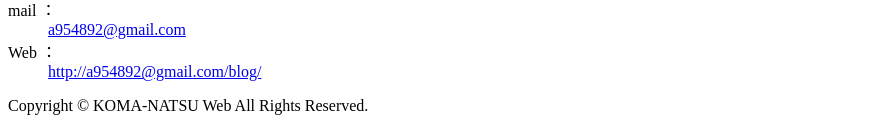
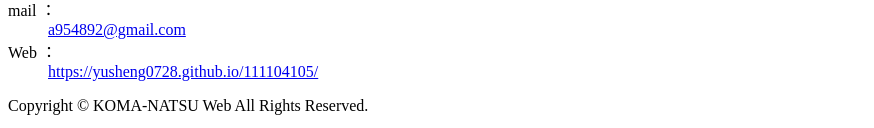
Before and after one commit to Yusheng0728/111104105, a plain HTML site: page index.html in a window 1280 px wide. Shown: the part 1825-1953 px from the top of the page, without its empty margins (0-874 px from the left). Drawn offline with Linux system fonts and the light colour scheme.

Commit message:
2023/04/23

```diff
--- a/index.html
+++ b/index.html
@@ -52,7 +52,7 @@
     <dt>暱稱 ：</dt><dd>陳郁升</dd>
     <dt>職業 ：</dt><dd>學生</dd>
     <dt>mail ：</dt><dd><a href="mailto:a954892@gmail.com">a954892@gmail.com</a></dd>
-    <dt>Web ：</dt><dd><a href="http://a954892@gmail.com/blog/">http://a954892@gmail.com/blog/</a></dd>
+    <dt>Web ：</dt><dd><a href="https://yusheng0728.github.io/111104105/">https://yusheng0728.github.io/111104105/</a></dd>
 </dl>
 </main>
 
```
